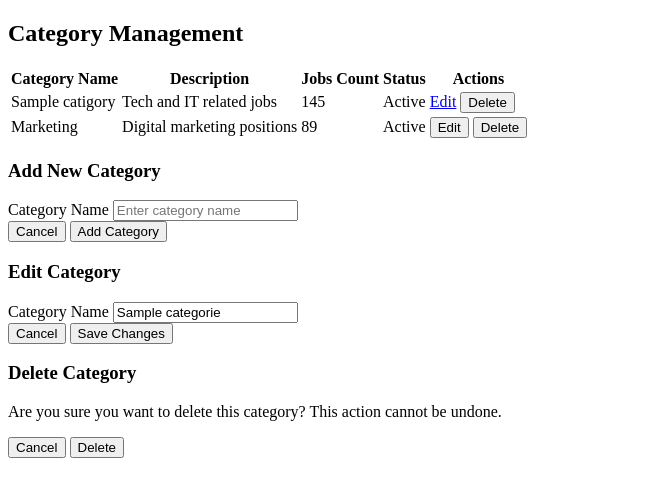
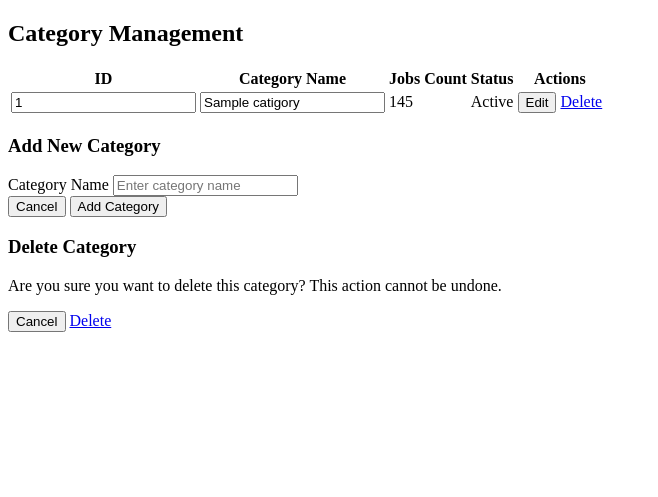
Before and after one commit to Mohamed-EDDAHMANI/CareerLink, a PHP site: template src/View/admin/category.php in a window 1280 px wide. Shown: the part 35-532 px from the top of the page, without its empty margins (0-658 px from the left). Run offline with PHP 8.4, Linux system fonts and the light colour scheme; the template is opened without the code that fills it: most values are stand-ins (such as "Sample title", 1, 10 or a date in 2020).

Commit message:
create categorie CRUD functions

```diff
--- a/src/View/admin/category.php
+++ b/src/View/admin/category.php
@@ -45,9 +45,9 @@
                                 <thead class="bg-gray-50">
                                     <tr>
                                         <th class="px-6 py-3 text-left text-xs font-medium text-gray-500 uppercase">
+                                            ID</th>
+                                        <th class="px-6 py-3 text-left text-xs font-medium text-gray-500 uppercase">
                                             Category Name</th>
-                                        <th class="px-6 py-3 text-left text-xs font-medium text-gray-500 uppercase">
-                                            Description</th>
                                         <th class="px-6 py-3 text-left text-xs font-medium text-gray-500 uppercase">Jobs
                                             Count</th>
                                         <th class="px-6 py-3 text-left text-xs font-medium text-gray-500 uppercase">
@@ -59,9 +59,10 @@
                                 <tbody class="bg-white divide-y divide-gray-200">
                                     <?php if ($catigories): ?>
                                         <?php foreach ($catigories as $category): ?>
+                                            <form action="" method="POST">
                                                 <tr>
-                                                <?php echo '<td class="px-6 py-4 whitespace-nowrap">' . $category['category_name'] . '</td>' ?>
-                                                <td class="px-6 py-4">Tech and IT related jobs</td>
+                                                    <?php echo '<td class="px-6 py-4 whitespace-nowrap"><input class=" whitespace-nowrap" name="id" value="' . $category['id'] . '" readonly></td>' ?>
+                                                    <?php echo '<td class="px-6 py-4 whitespace-nowrap"><input class=" whitespace-nowrap" name="category_name" value="' . $category['category_name'] . '"></td>' ?>
                                                     <td class="px-6 py-4">145</td>
                                                     <td class="px-6 py-4">
                                                         <span
@@ -70,31 +71,15 @@
                                                         </span>
                                                     </td>
                                                     <td class="px-6 py-4 whitespace-nowrap text-sm font-medium">
-                                                    <a href="dashboard.php?id=<?php echo $category['id']; ?>" onclick="showModal('editCategoryModal')"
-                                                        class="text-blue-600 hover:text-blue-900 mr-4">Edit</a>
-                                                    <button onclick="showModal('deleteCategoryModal')"
-                                                        class="text-red-600 hover:text-red-900">Delete</button>
+                                                        <button type="submit" onclick="showModal('editCategoryModal')"
+                                                            class="text-blue-600 hover:text-blue-900 mr-4">Edit</button>
+                                                        <a  href="dashboard.php?id=<?php echo $category['id']; ?>"
+                                                            class="text-red-600 hover:text-red-900">Delete</a>
                                                     </td>
                                                 </tr>
+                                            </form>
                                         <?php endforeach; ?>
                                     <?php endif; ?>
-                                    <tr>
-                                        <td class="px-6 py-4 whitespace-nowrap">Marketing</td>
-                                        <td class="px-6 py-4">Digital marketing positions</td>
-                                        <td class="px-6 py-4">89</td>
-                                        <td class="px-6 py-4">
-                                            <span
-                                                class="px-2 inline-flex text-xs leading-5 font-semibold rounded-full bg-green-100 text-green-800">
-                                                Active
-                                            </span>
-                                        </td>
-                                        <td class="px-6 py-4 whitespace-nowrap text-sm font-medium">
-                                            <button onclick="showModal('editCategoryModal')"
-                                                class="text-blue-600 hover:text-blue-900 mr-4">Edit</button>
-                                            <button onclick="showModal('deleteCategoryModal')"
-                                                class="text-red-600 hover:text-red-900">Delete</button>
-                                        </td>
-                                    </tr>
                                 </tbody>
                             </table>
                         </div>
@@ -144,29 +129,6 @@
     </div>
 </div>
 
-<!-- Edit Category Modal -->
-<div id="editCategoryModal" class="fixed inset-0 bg-gray-600 bg-opacity-50 overflow-y-auto h-full w-full">
-    <div class="relative top-20 mx-auto p-5 border w-96 shadow-lg rounded-md bg-white">
-        <div class="mt-3">
-            <h3 class="text-lg font-medium text-gray-900 mb-4">Edit Category</h3>
-            <form class="space-y-4">
-                <div>
-                    <label class="block text-sm font-medium text-gray-700">Category Name</label>
-                    <?php echo '<input type="text"
-                        class="mt-1 block w-full rounded-md border-gray-300 shadow-sm focus:border-blue-500 focus:ring-blue-500"
-                        value="' . $categorie['category_name'] .'">' ?>
-                </div>
-                <div class="flex justify-end gap-3">
-                    <button type="button" onclick="hideModal('editCategoryModal')"
-                        class="bg-gray-200 text-gray-800 px-4 py-2 rounded-md hover:bg-gray-300">Cancel</button>
-                    <button type="submit" class="bg-blue-600 text-white px-4 py-2 rounded-md hover:bg-blue-700">Save
-                        Changes</button>
-                </div>
-            </form>
-        </div>
-    </div>
-</div>
-
 <!-- Delete Category Modal -->
 <div id="deleteCategoryModal" class="fixed inset-0 bg-gray-600 bg-opacity-50 hidden overflow-y-auto h-full w-full">
     <div class="relative top-20 mx-auto p-5 border w-96 shadow-lg rounded-md bg-white">
@@ -177,7 +139,8 @@
             <div class="flex justify-center gap-3">
                 <button onclick="hideModal('deleteCategoryModal')"
                     class="bg-gray-200 text-gray-800 px-4 py-2 rounded-md hover:bg-gray-300">Cancel</button>
-                <button class="bg-red-600 text-white px-4 py-2 rounded-md hover:bg-red-700">Delete</button>
+                <a href="dashboard.php?id=<?php echo $category['id']; ?>"
+                    class="bg-red-600 text-white px-4 py-2 rounded-md hover:bg-red-700">Delete</a>
             </div>
         </div>
     </div>
--- a/src/View/admin/home.php
+++ b/src/View/admin/home.php
@@ -124,11 +124,9 @@
         <div class="grid grid-cols-1 md:grid-cols-2 gap-8">
             <div class="bg-white rounded-lg shadow p-6">
                 <h2 class="text-lg font-semibold text-gray-800 mb-4">Jobs per Category</h2>
-                <canvas id="categoryChart" height="200"></canvas>
             </div>
             <div class="bg-white rounded-lg shadow p-6">
                 <h2 class="text-lg font-semibold text-gray-800 mb-4">Most Active Recruiters</h2>
-                <canvas id="recruiterChart" height="200">nnnn</canvas>
             </div>
         </div>
     </div>
```
Also changed, not shown: src/Controllers/CategorieController.php (+5 -8 lines), src/Models/CategorieModel.php (+9 -0 lines), src/View/admin/dashboard.php (+5 -32 lines). Lines whose indentation alone changed are shown as unchanged.
